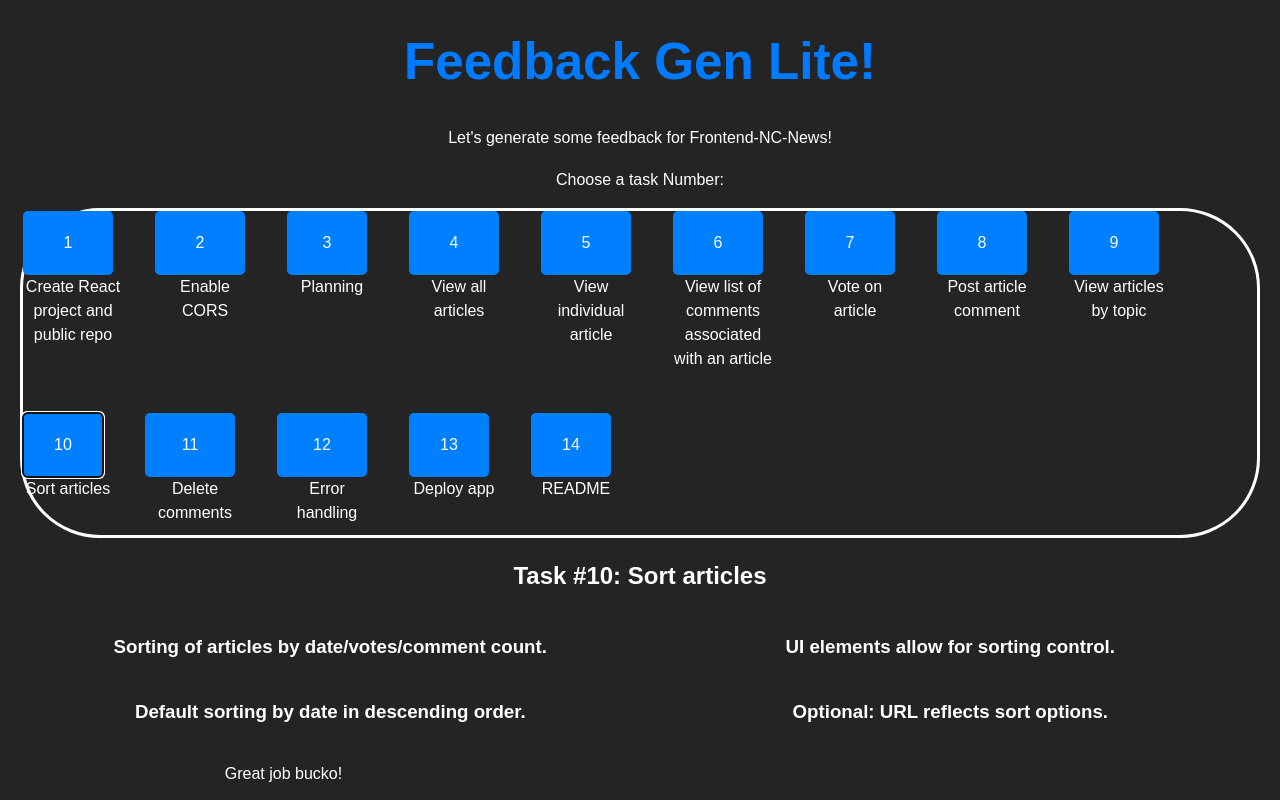
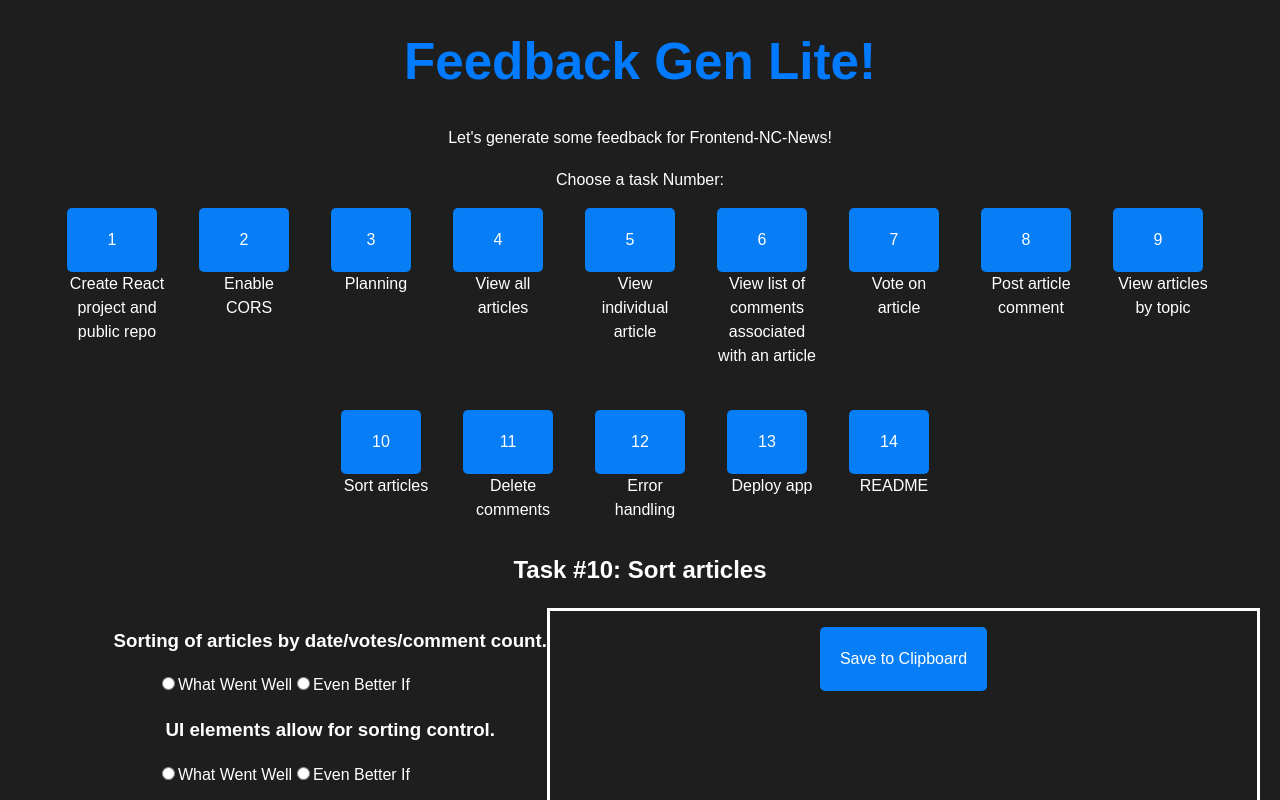
Before and after one commit to Slyose/feedback-generator-lite, a React (Vite) app: page /sprint/Frontend-NC-News in a window 1280 px wide. Both pictures are taken after a click on the button "10". Shown: the top 800 px of the page. Built offline with nearby package versions, Linux system fonts and the light colour scheme; the HTML template or start-up script is replaced by a standard one.

Commit message:
format data in json better, add consideration for edit mode, add radio buttons to select relevent feedback

```diff
--- a/src/App.jsx
+++ b/src/App.jsx
@@ -7,10 +7,6 @@ import Feedback from "./components/Feedback/Feedback.jsx";
 
 function App() {
   const [feedbacks, setFeedbacks] = useState(feedback);
-
-  // useEffect(() => {
-  //   console.log(feedbacks.sprints[0]);
-  // }, []);
 
   return (
     <>
--- a/src/components/Feedback/Feedback.css
+++ b/src/components/Feedback/Feedback.css
@@ -29,8 +29,8 @@ input[type="checkbox"] {
   flex-direction: row;
   gap: 2em;
   border-radius: 5em;
-  border-style: solid;
   flex-wrap: wrap;
+  justify-content: center;
 }
 
 .taskListItem {
@@ -40,7 +40,7 @@ input[type="checkbox"] {
 }
 
 button {
-  background-color: #0080ff;
+  background-color: #077ef5;
   color: #ffffff;
   border: none;
   padding: 10px 20px;
@@ -68,6 +68,14 @@ h3 {
   margin-left: 5em;
 }
 
+.feedbackContainer {
+  display: grid;
+  grid-template-columns: auto 1fr;
+}
+
+.feedbackSection {
+}
+
 .feedbackMessageContainer {
-
+  border-style: solid;
 }
--- a/src/components/Feedback/Feedback.jsx
+++ b/src/components/Feedback/Feedback.jsx
@@ -1,31 +1,57 @@
-import { useEffect, useState } from "react";
+import React, { useEffect, useState } from "react";
+import { Link, useParams } from "react-router-dom";
 import "./Feedback.css";
-import { Link, useParams } from "react-router-dom";
 
 export default function Feedback(props) {
-  const { feedbacks, setFeedbacks } = props;
+  const { feedbacks } = props;
   const { sprintID } = useParams();
-  // const [feedbackData, setFeedbackData] = useState()
-  const sprint = feedbacks.sprints.find((sprint) => sprintID === sprint.id);
+  const sprint = feedbacks.sprints.find((s) => s.id === sprintID);
 
   const [chosenTaskNum, setChosenTaskNum] = useState(null);
-  const [chosenTaskAspects, setChosenTaskAspects] = useState(null);
   const [chosenTaskData, setChosenTaskData] = useState(null);
-  const [feedbackMessage, setFeedbackMessage] = useState("Great job bucko!");
-  console.log(sprintID);
-  console.log(sprint);
+  const [feedbackChoices, setFeedbackChoices] = useState({});
+  const [feedbackMessages, setFeedbackMessages] = useState([]);
+  const [isEditMode, setIsEditMode] = useState(false);
 
   useEffect(() => {
-    const chosenTask = sprint.tasks.find((task) => {
-      return task.taskNumber === chosenTaskNum;
-    });
+    const chosenTask = sprint?.tasks.find(
+      (task) => task.taskNumber === chosenTaskNum
+    );
     setChosenTaskData(chosenTask);
+  }, [chosenTaskNum, sprint?.tasks]);
+
+  useEffect(() => {
+    // Reset feedbackChoices whenever a new task is selected
+    setFeedbackChoices({});
   }, [chosenTaskNum]);
 
+  useEffect(() => {
+    const messages = chosenTaskData?.aspects
+      .map((aspect, index) => {
+        const choice = feedbackChoices[index];
+        return choice ? `${aspect.feedbacks[0][choice]}` : null;
+      })
+      .filter(Boolean);
 
+    setFeedbackMessages(messages);
+  }, [feedbackChoices, chosenTaskData]);
 
   const onTaskClick = (taskNumber) => {
     setChosenTaskNum(taskNumber);
+  };
+
+  const handleFeedbackChange = (aspectIndex, choice) => {
+    setFeedbackChoices((prevChoices) => ({
+      ...prevChoices,
+      [aspectIndex]: choice,
+    }));
+  };
+
+  const handleCopyToClipboard = () => {
+    const feedbackText = feedbackMessages.join("\n");
+    navigator.clipboard.writeText(feedbackText).then(() => {
+      alert("Feedback copied to clipboard!");
+    });
   };
 
   return (
@@ -33,47 +59,79 @@ export default function Feedback(props) {
       <Link to="/">
         <h1>Feedback Gen Lite!</h1>
       </Link>
+      <>
         <p>Let's generate some feedback for {sprint.id}!</p>
         <p>Choose a task Number:</p>
         <div className="taskList">
-        {sprint.tasks.map((task) => {
-          return (
-            <div className="taskListItem">
-              <button
-                onClick={() => onTaskClick(task.taskNumber)}
-                key={task.taskNumber}
-              >
+          {sprint.tasks.map((task) => (
+            <div className="taskListItem" key={task.taskNumber}>
+              <button onClick={() => onTaskClick(task.taskNumber)}>
                 {task.taskNumber}
               </button>
-              <text>{task.taskName}</text>
+              <span>{task.taskName}</span>
             </div>
-          );
-        })}
+          ))}
         </div>
-      {chosenTaskNum && chosenTaskData ? (
+        {chosenTaskNum && chosenTaskData && !isEditMode && (
           <>
             <h2>
               Task #{chosenTaskNum}: {chosenTaskData.taskName}
             </h2>
+            <div className="feedbackContainer">
               <div className="feedbackSection">
-            {chosenTaskData.aspects.map((aspect) => {
-              console.log(aspect.description);
-              console.log(aspect.feedbacks[0]);
-              // console.log(aspect.feedbacks);
-              return (
-                // A card of feedback
-                <>
-                  {" "}
+                {chosenTaskData.aspects.map((aspect, index) => (
+                  <div key={index}>
                     <h3>{aspect.description}</h3>
-                </>
-              );
-            })}
+                    <label>
+                      <input
+                        type="radio"
+                        name={`feedback-${index}`}
+                        value="whatWentWell"
+                        onChange={(e) =>
+                          handleFeedbackChange(index, e.target.value)
+                        }
+                        checked={feedbackChoices[index] === "whatWentWell"}
+                      />
+                      What Went Well
+                    </label>
+                    <label>
+                      <input
+                        type="radio"
+                        name={`feedback-${index}`}
+                        value="evenBetterIf"
+                        onChange={(e) =>
+                          handleFeedbackChange(index, e.target.value)
+                        }
+                        checked={feedbackChoices[index] === "evenBetterIf"}
+                      />
+                      Even Better If
+                    </label>
+                  </div>
+                ))}
+                <button
+                  onClick={() => {
+                    setIsEditMode(!isEditMode);
+                  }}
+                >
+                  Enable Edit mode
+                </button>
+              </div>
               <div className="feedbackMessageContainer">
-            <p>{feedbackMessage}</p>
+                <ul>
+                  {feedbackMessages
+                    ? feedbackMessages.map((message, index) => (
+                        <li key={index}>{message}</li>
+                      ))
+                    : null}
+                </ul>
+                <button onClick={handleCopyToClipboard}>
+                  Save to Clipboard
+                </button>
               </div>
             </div>
           </>
-      ) : null}
+        )}
+      </>
     </>
   );
 }
--- a/src/data/feedback.json
+++ b/src/data/feedback.json
@@ -82,27 +82,27 @@
             {
               "description": "List of all articles viewable on the home page or via a dedicated link.",
               "importance": "must",
-              "feedbacks": []
+              "feedbacks": [{ "whatWentWell": "", "evenBetterIf": "" }]
             },
             {
               "description": "Requests to API for articles are managed in a separate utilities file.",
               "importance": "must",
-              "feedbacks": []
+              "feedbacks": [{ "whatWentWell": "", "evenBetterIf": "" }]
             },
             {
               "description": "User receives visual feedback during data loading.",
               "importance": "should",
-              "feedbacks": []
+              "feedbacks": [{ "whatWentWell": "", "evenBetterIf": "" }]
             },
             {
               "description": "Pagination for articles list (optional at this stage).",
               "importance": "could",
-              "feedbacks": []
+              "feedbacks": [{ "whatWentWell": "", "evenBetterIf": "" }]
             },
             {
               "description": "Responsive design considerations for articles list.",
               "importance": "must",
-              "feedbacks": []
+              "feedbacks": [{ "whatWentWell": "", "evenBetterIf": "" }]
             }
           ]
         },
@@ -114,22 +114,22 @@
             {
               "description": "Single article viewable on its own page.",
               "importance": "must",
-              "feedbacks": []
+              "feedbacks": [{ "whatWentWell": "", "evenBetterIf": "" }]
             },
             {
               "description": "Navigation to article page from all articles list.",
               "importance": "must",
-              "feedbacks": []
+              "feedbacks": [{ "whatWentWell": "", "evenBetterIf": "" }]
             },
             {
               "description": "Article data fetched from API using article ID in URL.",
               "importance": "must",
-              "feedbacks": []
+              "feedbacks": [{ "whatWentWell": "", "evenBetterIf": "" }]
             },
             {
               "description": "Page renders correctly on refresh, not relying on previous state.",
               "importance": "must",
-              "feedbacks": []
+              "feedbacks": [{ "whatWentWell": "", "evenBetterIf": "" }]
             }
           ]
         },
@@ -141,17 +141,17 @@
             {
               "description": "Comments list viewable on the article page.",
               "importance": "must",
-              "feedbacks": []
+              "feedbacks": [{ "whatWentWell": "", "evenBetterIf": "" }]
             },
             {
               "description": "UI accounts for articles without comments.",
               "importance": "must",
-              "feedbacks": []
+              "feedbacks": [{ "whatWentWell": "", "evenBetterIf": "" }]
             },
             {
               "description": "Visual feedback provided during comments data loading.",
               "importance": "should",
-              "feedbacks": []
+              "feedbacks": [{ "whatWentWell": "", "evenBetterIf": "" }]
             }
           ]
         },
@@ -163,27 +163,27 @@
             {
               "description": "Ability to vote on an article with immediate UI update.",
               "importance": "must",
-              "feedbacks": []
+              "feedbacks": [{ "whatWentWell": "", "evenBetterIf": "" }]
             },
             {
               "description": "Vote change persists on page refresh.",
               "importance": "must",
-              "feedbacks": []
+              "feedbacks": [{ "whatWentWell": "", "evenBetterIf": "" }]
             },
             {
               "description": "User notified if vote update request fails.",
               "importance": "must",
-              "feedbacks": []
+              "feedbacks": [{ "whatWentWell": "", "evenBetterIf": "" }]
             },
             {
               "description": "Optional: Downvote functionality.",
               "importance": "could",
-              "feedbacks": []
+              "feedbacks": [{ "whatWentWell": "", "evenBetterIf": "" }]
             },
             {
               "description": "Optional: Limit users to one vote in either direction.",
               "importance": "could",
-              "feedbacks": []
+              "feedbacks": [{ "whatWentWell": "", "evenBetterIf": "" }]
             }
           ]
         },
@@ -195,32 +195,32 @@
             {
               "description": "Logged-in users can post comments.",
               "importance": "must",
-              "feedbacks": []
+              "feedbacks": [{ "whatWentWell": "", "evenBetterIf": "" }]
             },
             {
               "description": "Feedback provided on successful comment post.",
               "importance": "must",
-              "feedbacks": []
+              "feedbacks": [{ "whatWentWell": "", "evenBetterIf": "" }]
             },
             {
               "description": "Feedback provided on unsuccessful comment post.",
               "importance": "must",
-              "feedbacks": []
+              "feedbacks": [{ "whatWentWell": "", "evenBetterIf": "" }]
             },
             {
               "description": "Prevention of comment post if not logged in.",
               "importance": "must",
-              "feedbacks": []
+              "feedbacks": [{ "whatWentWell": "", "evenBetterIf": "" }]
             },
             {
               "description": "Prevention of multiple submissions by disabling post button.",
               "importance": "must",
-              "feedbacks": []
+              "feedbacks": [{ "whatWentWell": "", "evenBetterIf": "" }]
             },
             {
               "description": "Optional: Login functionality implementation.",
               "importance": "could",
-              "feedbacks": []
+              "feedbacks": [{ "whatWentWell": "", "evenBetterIf": "" }]
             }
           ]
         },
@@ -232,22 +232,22 @@
             {
               "description": "Articles filterable by topic via UI.",
               "importance": "must",
-              "feedbacks": []
+              "feedbacks": [{ "whatWentWell": "", "evenBetterIf": "" }]
             },
             {
               "description": "API used to filter topics rather than local filtering.",
               "importance": "must",
-              "feedbacks": []
+              "feedbacks": [{ "whatWentWell": "", "evenBetterIf": "" }]
             },
             {
               "description": "UI element (links/dropdown) for topic navigation.",
               "importance": "must",
-              "feedbacks": []
+              "feedbacks": [{ "whatWentWell": "", "evenBetterIf": "" }]
             },
             {
               "description": "Consistent UI between all topics and filtered topics view.",
               "importance": "should",
-              "feedbacks": []
+              "feedbacks": [{ "whatWentWell": "", "evenBetterIf": "" }]
             }
           ]
         },
@@ -259,22 +259,22 @@
             {
               "description": "Sorting of articles by date/votes/comment count.",
               "importance": "must",
-              "feedbacks": []
+              "feedbacks": [{ "whatWentWell": "", "evenBetterIf": "" }]
             },
             {
               "description": "UI elements allow for sorting control.",
               "importance": "must",
-              "feedbacks": []
+              "feedbacks": [{ "whatWentWell": "", "evenBetterIf": "" }]
             },
             {
               "description": "Default sorting by date in descending order.",
               "importance": "must",
-              "feedbacks": []
+              "feedbacks": [{ "whatWentWell": "", "evenBetterIf": "" }]
             },
             {
               "description": "Optional: URL reflects sort options.",
               "importance": "could",
-              "feedbacks": []
+              "feedbacks": [{ "whatWentWell": "", "evenBetterIf": "" }]
             }
           ]
         },
@@ -286,27 +286,27 @@
             {
               "description": "Logged-in user can delete their own comments.",
               "importance": "must",
-              "feedbacks": []
+              "feedbacks": [{ "whatWentWell": "", "evenBetterIf": "" }]
             },
             {
               "description": "Visual feedback for ongoing delete requests.",
               "importance": "must",
-              "feedbacks": []
+              "feedbacks": [{ "whatWentWell": "", "evenBetterIf": "" }]
             },
             {
               "description": "Feedback provided on successful/unsuccessful deletion.",
               "importance": "must",
-              "feedbacks": []
+              "feedbacks": [{ "whatWentWell": "", "evenBetterIf": "" }]
             },
             {
               "description": "Prevention of multiple delete requests.",
               "importance": "must",
-              "feedbacks": []
+              "feedbacks": [{ "whatWentWell": "", "evenBetterIf": "" }]
             },
             {
               "description": "Optional: Implement login functionality for comment deletion.",
               "importance": "could",
-              "feedbacks": []
+              "feedbacks": [{ "whatWentWell": "", "evenBetterIf": "" }]
             }
           ]
         },
@@ -318,17 +318,17 @@
             {
               "description": "404 page redirection for nonexistent endpoints.",
               "importance": "must",
-              "feedbacks": []
+              "feedbacks": [{ "whatWentWell": "", "evenBetterIf": "" }]
             },
             {
               "description": "Error display for viewing non-existent articles or topics.",
               "importance": "must",
-              "feedbacks": []
+              "feedbacks": [{ "whatWentWell": "", "evenBetterIf": "" }]
             },
             {
               "description": "Form submission rejections for incomplete or invalid inputs.",
               "importance": "must",
-              "feedbacks": []
+              "feedbacks": [{ "whatWentWell": "", "evenBetterIf": "" }]
             }
           ]
         },
@@ -340,17 +340,17 @@
             {
               "description": "Navigable app through hosted link without errors.",
               "importance": "must",
-              "feedbacks": []
+              "feedbacks": [{ "whatWentWell": "", "evenBetterIf": "" }]
             },
             {
               "description": "Correct routing setup for refreshes on sub-routes.",
               "importance": "must",
-              "feedbacks": []
+              "feedbacks": [{ "whatWentWell": "", "evenBetterIf": "" }]
             },
             {
               "description": "Use of production deployments for public URL.",
               "importance": "must",
-              "feedbacks": []
+              "feedbacks": [{ "whatWentWell": "", "evenBetterIf": "" }]
             }
           ]
         },
@@ -362,27 +362,27 @@
             {
               "description": "Link to deployed version and back end repo.",
               "importance": "must",
-              "feedbacks": []
+              "feedbacks": [{ "whatWentWell": "", "evenBetterIf": "" }]
             },
             {
               "description": "General app information and navigation instructions.",
               "importance": "must",
-              "feedbacks": []
+              "feedbacks": [{ "whatWentWell": "", "evenBetterIf": "" }]
             },
             {
               "description": "Specification of minimum Node version required.",
               "importance": "must",
-              "feedbacks": []
+              "feedbacks": [{ "whatWentWell": "", "evenBetterIf": "" }]
             },
             {
               "description": "Instructions for running the project locally.",
               "importance": "must",
-              "feedbacks": []
+              "feedbacks": [{ "whatWentWell": "", "evenBetterIf": "" }]
             },
             {
               "description": "Styling considerations and readability of instructions.",
               "importance": "must",
-              "feedbacks": []
+              "feedbacks": [{ "whatWentWell": "", "evenBetterIf": "" }]
             }
           ]
         }
--- a/src/index.css
+++ b/src/index.css
@@ -3,7 +3,7 @@
   line-height: 1.5;
   font-weight: 400;
 
-  background-color: #242424;
+  background-color: #1f1e1e;
   /* color-scheme: light dark;
   color: rgba(255, 255, 255, 0.87);
 
@@ -35,7 +35,7 @@ h1 {
   line-height: 1.1;
 }
 
-button {
+/* button {
   border-radius: 8px;
   border: 1px solid transparent;
   padding: 0.6em 1.2em;
@@ -46,15 +46,12 @@ button {
   cursor: pointer;
   transition: border-color 0.25s;
 }
+
+
 button:hover {
   border-color: #646cff;
 }
 button:focus,
 button:focus-visible {
   outline: 4px auto -webkit-focus-ring-color;
-}
-
-.feedbackSection {
-  display: grid;
-  grid-template-columns: auto 1fr;
-}
+} */
```
Lines whose indentation alone changed are shown as unchanged.
